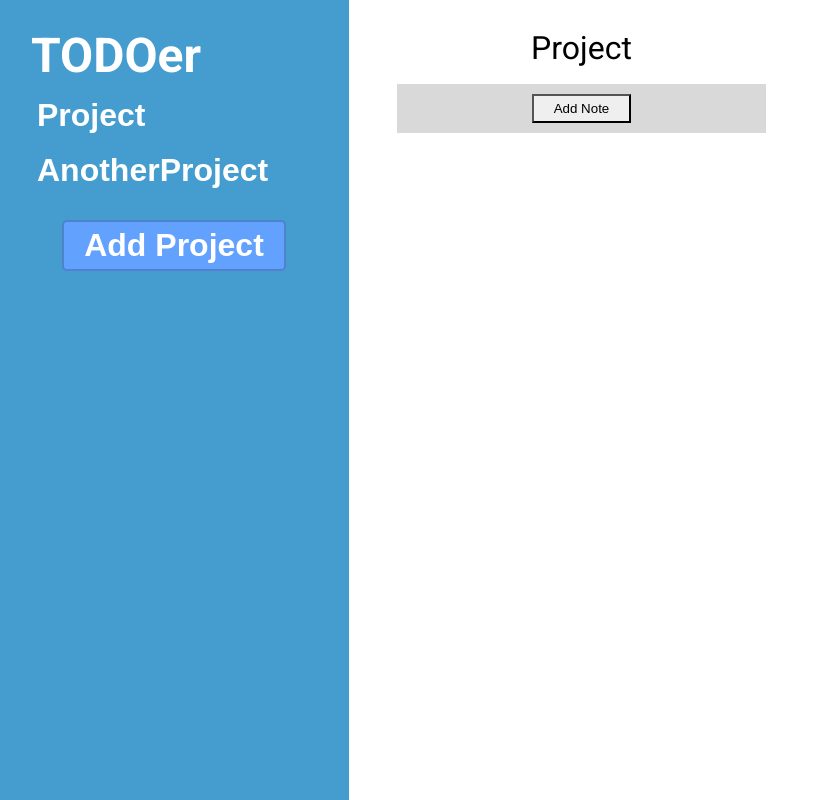
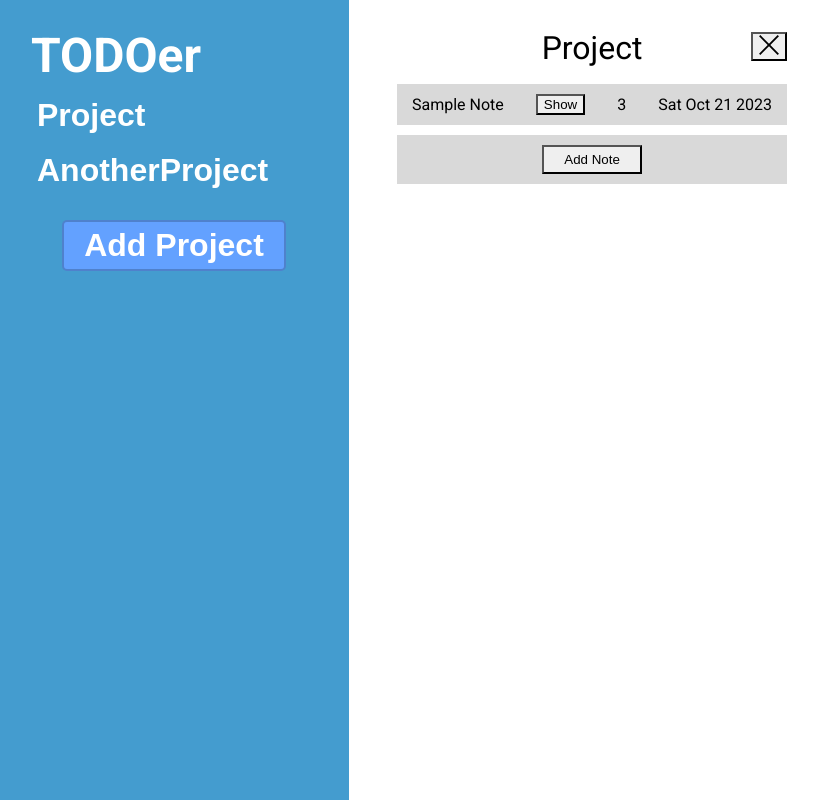
Before and after one commit to Kreoniz/todo-list, a website built with webpack: page dist/index.html in a window 1280 px wide. Shown: the whole page, without its empty margins (1-819 px from the left). Built offline with nearby package versions, Linux system fonts and the light colour scheme.

Commit message:
Add the button for deleting projects and fix note rendering

```diff
--- a/src/index.js
+++ b/src/index.js
@@ -158,13 +158,36 @@ function renderNote(note) {
 }
 
 function renderProjectNotes(root, project, id) {
+    document.querySelector("#note-info").textContent = "";
+
     root.textContent = "";
     root.dataset.id = id;
+
+    const projectHeader = document.createElement("div");
 
     const projectTitle = document.createElement("div");
     projectTitle.textContent = project.getTitle();
     projectTitle.classList.add("project-title");
-    root.appendChild(projectTitle);
+    const removeProjectBtn = document.createElement("button");
+    removeProjectBtn.type = "button";
+    removeProjectBtn.classList.add("remove-project-btn");
+    removeProjectBtn.addEventListener("click", e => {
+        const id = document.querySelector("#notes").dataset.id;
+        projects.splice(id, 1);
+        const projectNotes = document.querySelector("#notes");
+        const projectsBlock = document.querySelector("#projects");
+        renderProjects(projectsBlock, projectNotes);
+        renderProjectNotes(document.querySelector("#notes"),
+            projects[projects.length - 1], projects.length - 1);
+    });
+    const crossIcon = new Image();
+    crossIcon.classList.add("cross-icon");
+    crossIcon.src = Cross;
+    removeProjectBtn.appendChild(crossIcon);
+
+    projectHeader.appendChild(projectTitle);
+    projectHeader.appendChild(removeProjectBtn);
+    root.appendChild(projectHeader);
 
     const notes = project.getNotes();
 
@@ -194,6 +217,8 @@ function renderProjectNotes(root, project, id) {
         noteDiv.appendChild(noteShowBtn);
         noteDiv.appendChild(notePriority);
         noteDiv.appendChild(noteDate);
+
+        root.appendChild(noteDiv);
     }
 
     const addNote = document.createElement("div");
@@ -203,6 +228,7 @@ function renderProjectNotes(root, project, id) {
     addNoteBtn.type = "button";
     addNoteBtn.classList.add("add-note-btn");
     addNoteBtn.addEventListener("click", (e) => {
+        console.log(document.querySelector("#notes"));
         console.log(`add ${e.currentTarget}`);
     });
     addNoteBtn.textContent = "Add Note";
@@ -226,7 +252,7 @@ function renderProjects(root, projectNotesRoot) {
 
         projectBtn.addEventListener("click", () => {
             noteInfoRoot.textContent = "";
-            renderProjectNotes(projectNotesRoot, project, i)
+            renderProjectNotes(projectNotesRoot, project, i);
         });
 
         root.appendChild(projectBtn);
--- a/src/style.css
+++ b/src/style.css
@@ -86,6 +86,7 @@ h1 {
 }
 
 .notes {
+    position: relative;
     margin: 2rem 3rem 0;
     min-width: fit-content;
 }
@@ -204,6 +205,12 @@ h1 {
     font-size: 12px;
 }
 
+.remove-project-btn {
+    position: absolute;
+    top: 0;
+    right: 0;
+}
+
 @media (max-width: 800px) {
     .modal-form {
         width: calc(100% - var(--padding) * 2 - 4rem);
```
